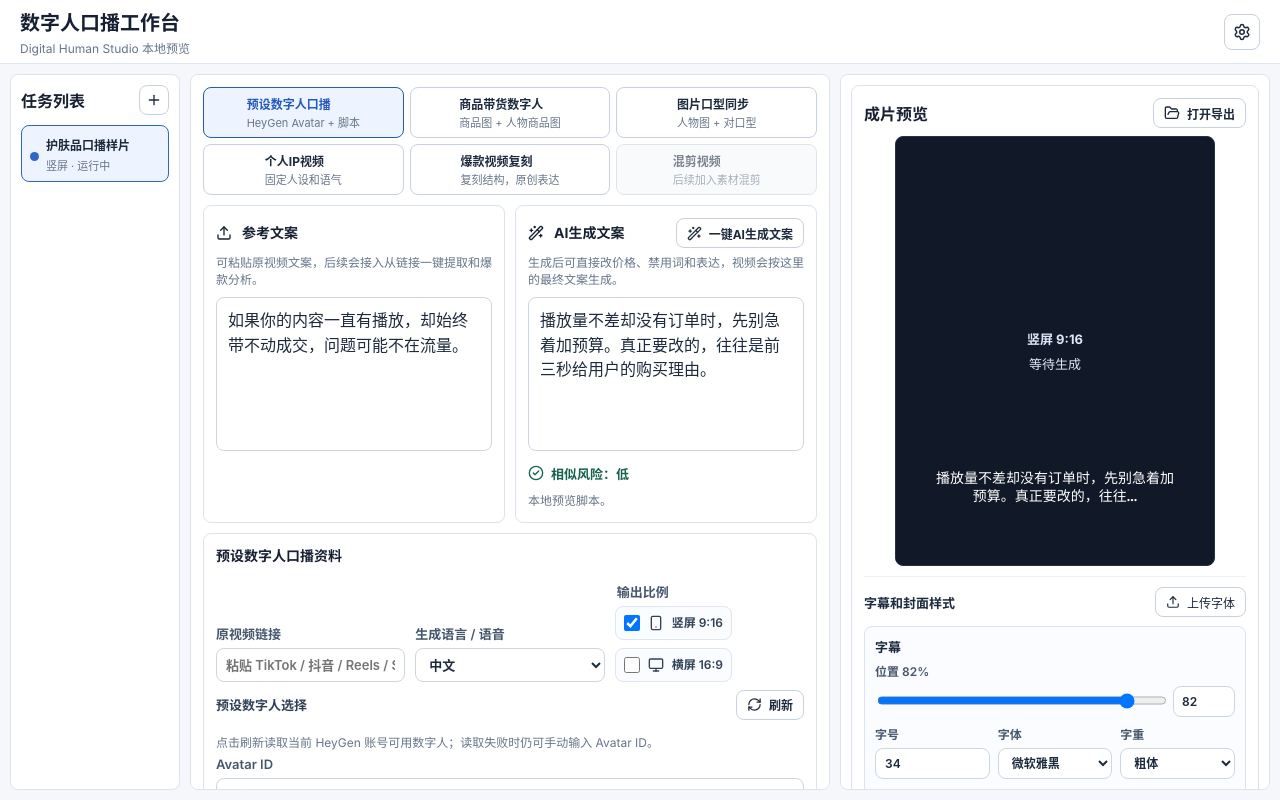
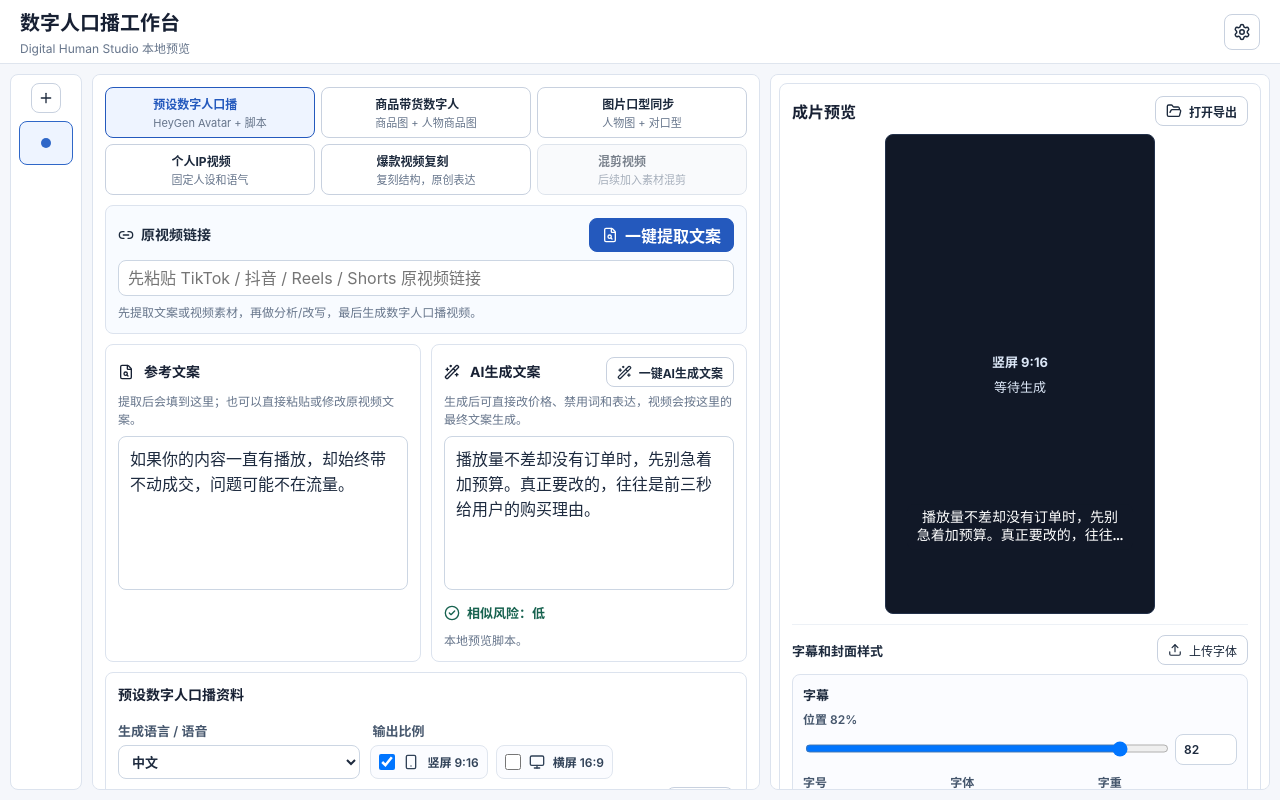
Before and after one commit to 359073395/digital-human-studio, a React (Vite) app: page / in a window 1280 px wide. Built offline with nearby package versions, Linux system fonts and the light colour scheme.

Commit message:
Make source extraction the first workflow step

```diff
--- a/src/renderer/App.tsx
+++ b/src/renderer/App.tsx
@@ -1,6 +1,8 @@
 import {
   CheckCircle2,
+  FileSearch,
   FolderOpen,
+  Link2,
   Monitor,
   Play,
   Plus,
@@ -63,7 +65,7 @@ const fallbackTask: VideoTask = {
     notes: ""
   },
   steps: [
-    { id: "source", label: "源文案", status: "complete", updatedAt: now },
+    { id: "source", label: "提取文案", status: "complete", updatedAt: now },
     { id: "script", label: "原创脚本", status: "complete", updatedAt: now },
     { id: "avatar", label: "数字人", status: "running", updatedAt: now },
     { id: "subtitles", label: "字幕", status: "waiting", updatedAt: now },
@@ -574,6 +576,37 @@ export function App() {
     }
   }
 
+  async function extractSourceCopy() {
+    const api = requireDesktopRuntime("一键提取文案");
+    if (!api) {
+      return;
+    }
+
+    setIsWorkflowRunning(true);
+    setActionMessage("正在提取参考文案...");
+
+    try {
+      await api.updateTask({
+        taskId: selectedTask.id,
+        originalVideoUrl: selectedTask.originalVideoUrl ?? "",
+        sourceScript: selectedTask.sourceScript,
+        contentLanguage: selectedTask.contentLanguage
+      });
+      const result = await api.transcribeSource(selectedTask.id);
+      const task = await api.getTask(selectedTask.id);
+      setActionMessage(
+        `已提取${result.contentLanguage === "id-ID" ? "印尼语" : result.contentLanguage === "en-US" ? "英文" : "中文"}参考文案，可继续修改后生成 AI 文案`
+      );
+      if (task) {
+        await refreshTaskState(task.id, task);
+      }
+    } catch (error) {
+      setActionMessage(error instanceof Error ? error.message : "一键提取文案失败");
+    } finally {
+      setIsWorkflowRunning(false);
+    }
+  }
+
   async function generatePresenterImages() {
     const api = requireDesktopRuntime("生成人物商品图");
     if (!api) {
@@ -828,6 +861,7 @@ export function App() {
                 key={task.id}
                 className={`task-row ${task.id === selectedTaskId ? "active" : ""}`}
                 type="button"
+                title={`${task.title} · ${formatTaskMeta(task)}`}
                 onClick={() => void selectTask(task.id)}
               >
                 <span className={`task-dot ${task.status}`} />
@@ -858,13 +892,50 @@ export function App() {
             ))}
           </nav>
 
+          <section className="source-ingest-card">
+            <div className="source-ingest-heading">
+              <span>
+                <Link2 size={16} />
+                原视频链接
+              </span>
+              <button
+                type="button"
+                disabled={isWorkflowRunning}
+                onClick={() => void extractSourceCopy()}
+              >
+                <FileSearch size={16} />
+                一键提取文案
+              </button>
+            </div>
+            <div className="source-link-row">
+              <input
+                type="url"
+                value={selectedTask.originalVideoUrl ?? ""}
+                placeholder="先粘贴 TikTok / 抖音 / Reels / Shorts 原视频链接"
+                aria-label="原视频链接"
+                onBlur={() =>
+                  void updateCurrentTask({
+                    originalVideoUrl: selectedTask.originalVideoUrl ?? ""
+                  })
+                }
+                onChange={(event) =>
+                  setSelectedTask((current) => ({
+                    ...current,
+                    originalVideoUrl: event.target.value
+                  }))
+                }
+              />
+            </div>
+            <p>先提取文案或视频素材，再做分析/改写，最后生成数字人口播视频。</p>
+          </section>
+
           <div className="script-grid">
             <section className="field-block">
               <div className="section-title">
-                <Upload size={16} />
+                <FileSearch size={16} />
                 <h2>{sourceScriptLabel}</h2>
               </div>
-              <p className="field-hint">可粘贴原视频文案，后续会接入从链接一键提取和爆款分析。</p>
+              <p className="field-hint">提取后会填到这里；也可以直接粘贴或修改原视频文案。</p>
               <textarea
                 value={selectedTask.sourceScript}
                 aria-label={sourceScriptLabel}
@@ -919,26 +990,7 @@ export function App() {
 
           <section className="compact-block generation-settings-block">
             <h3>{generationModeLabel(selectedTask.generationMode)}资料</h3>
-            <div className="control-grid">
-              <label>
-                原视频链接
-                <input
-                  type="url"
-                  value={selectedTask.originalVideoUrl ?? ""}
-                  placeholder="粘贴 TikTok / 抖音 / Reels / Shorts 链接"
-                  onBlur={() =>
-                    void updateCurrentTask({
-                      originalVideoUrl: selectedTask.originalVideoUrl ?? ""
-                    })
-                  }
-                  onChange={(event) =>
-                    setSelectedTask((current) => ({
-                      ...current,
-                      originalVideoUrl: event.target.value
-                    }))
-                  }
-                />
-              </label>
+            <div className="control-grid mode-settings-grid">
               <label>
                 生成语言 / 语音
                 <select
--- a/src/renderer/styles.css
+++ b/src/renderer/styles.css
@@ -13,7 +13,7 @@
 
 body {
   margin: 0;
-  min-width: 1120px;
+  min-width: 1080px;
   min-height: 720px;
   overflow: hidden;
 }
@@ -85,7 +85,7 @@ button:disabled {
 
 .workspace {
   display: grid;
-  grid-template-columns: 170px minmax(500px, 1fr) minmax(390px, 430px);
+  grid-template-columns: 72px minmax(560px, 1fr) minmax(430px, 500px);
   gap: 10px;
   min-height: 0;
   padding: 10px;
@@ -103,12 +103,20 @@ button:disabled {
 
 .task-pane,
 .preview-pane {
-  padding: 10px;
+  padding: 8px;
+}
+
+.task-pane .pane-heading {
+  justify-content: center;
+}
+
+.task-pane .pane-heading > span {
+  display: none;
 }
 
 .editor-pane {
   display: grid;
-  grid-template-rows: auto auto auto auto minmax(58px, auto);
+  grid-template-rows: auto auto auto auto auto minmax(58px, auto);
   align-content: start;
   gap: 10px;
   overflow: auto;
@@ -213,17 +221,21 @@ button:disabled {
 .task-list {
   display: grid;
   gap: 6px;
-  margin-top: 10px;
+  margin-top: 8px;
 }
 
 .task-row {
   display: grid;
-  grid-template-columns: 8px minmax(0, 1fr);
-  gap: 8px;
+  grid-template-columns: 1fr;
+  place-items: center;
   width: 100%;
-  min-height: 48px;
-  padding: 8px;
+  min-height: 44px;
+  padding: 6px;
   text-align: left;
+}
+
+.task-row > span:not(.task-dot) {
+  display: none;
 }
 
 .task-row strong {
@@ -249,9 +261,9 @@ button:disabled {
 }
 
 .task-dot {
-  width: 9px;
-  height: 9px;
-  margin-top: 5px;
+  width: 10px;
+  height: 10px;
+  margin-top: 0;
   border-radius: 999px;
   background: #8ea0b8;
 }
@@ -284,6 +296,7 @@ button:disabled {
 
 .field-block,
 .compact-block,
+.source-ingest-card,
 .preview-card {
   min-width: 0;
   border: 1px solid #dce3ee;
@@ -293,8 +306,52 @@ button:disabled {
 
 .field-block,
 .compact-block,
+.source-ingest-card,
 .preview-card {
   padding: 12px;
+}
+
+.source-ingest-card {
+  display: grid;
+  gap: 8px;
+  background: #f8fbff;
+}
+
+.source-ingest-heading {
+  display: flex;
+  align-items: center;
+  justify-content: space-between;
+  gap: 10px;
+}
+
+.source-ingest-heading span {
+  display: inline-flex;
+  align-items: center;
+  gap: 7px;
+  color: #1d2a3d;
+  font-size: 14px;
+  font-weight: 700;
+}
+
+.source-ingest-heading button {
+  min-width: 132px;
+  min-height: 34px;
+  border-color: #2459bd;
+  background: #2459bd;
+  color: #ffffff;
+  font-weight: 700;
+}
+
+.source-link-row input {
+  height: 36px;
+  margin-top: 0;
+}
+
+.source-ingest-card p {
+  margin: 0;
+  color: #66758b;
+  font-size: 12px;
+  line-height: 1.45;
 }
 
 .generation-settings-block {
@@ -353,6 +410,10 @@ label {
 .control-grid {
   grid-template-columns: repeat(3, minmax(0, 1fr));
   align-items: end;
+}
+
+.mode-settings-grid {
+  grid-template-columns: minmax(160px, 0.8fr) minmax(260px, 1.2fr);
 }
 
 .control-grid.tight {
@@ -495,17 +556,21 @@ label {
 
 .avatar-look-grid {
   display: grid;
-  grid-template-columns: repeat(4, minmax(0, 1fr));
+  grid-template-columns: repeat(auto-fit, minmax(106px, 1fr));
   gap: 8px;
-  max-height: 168px;
+  max-height: 152px;
   overflow: auto;
   padding: 2px 2px 4px;
 }
 
 .avatar-look-card {
   display: grid;
+  grid-template-rows: 76px auto auto;
+  align-items: stretch;
+  justify-content: stretch;
   gap: 5px;
   min-width: 0;
+  min-height: 124px;
   padding: 7px;
   text-align: left;
 }
@@ -519,6 +584,7 @@ label {
   display: grid;
   aspect-ratio: 1;
   width: 100%;
+  height: 76px;
   place-items: center;
   overflow: hidden;
   border-radius: 7px;
@@ -676,7 +742,7 @@ label {
   position: relative;
   display: grid;
   place-items: center;
-  width: min(100%, 320px);
+  width: min(100%, 420px);
   margin: 8px auto 0;
   overflow: hidden;
   border: 1px solid #23314a;
@@ -685,11 +751,12 @@ label {
 }
 
 .media-stage.portrait {
+  width: min(100%, 270px);
   aspect-ratio: 9 / 16;
-  max-height: 430px;
 }
 
 .media-stage.landscape {
+  width: min(100%, 430px);
   aspect-ratio: 16 / 9;
 }
 
--- a/src/shared/domain.ts
+++ b/src/shared/domain.ts
@@ -205,7 +205,7 @@ export const CONTENT_LANGUAGES: ContentLanguageOption[] = [
 ];
 
 export const DEFAULT_GENERATION_STEPS: Omit<GenerationStep, "updatedAt">[] = [
-  { id: "source", label: "源文案", status: "waiting" },
+  { id: "source", label: "提取文案", status: "waiting" },
   { id: "script", label: "原创脚本", status: "waiting" },
   { id: "avatar", label: "数字人", status: "waiting" },
   { id: "subtitles", label: "字幕", status: "waiting" },
```
Also changed, not shown: 2 other files (tests, documents, lock files or other folders).
